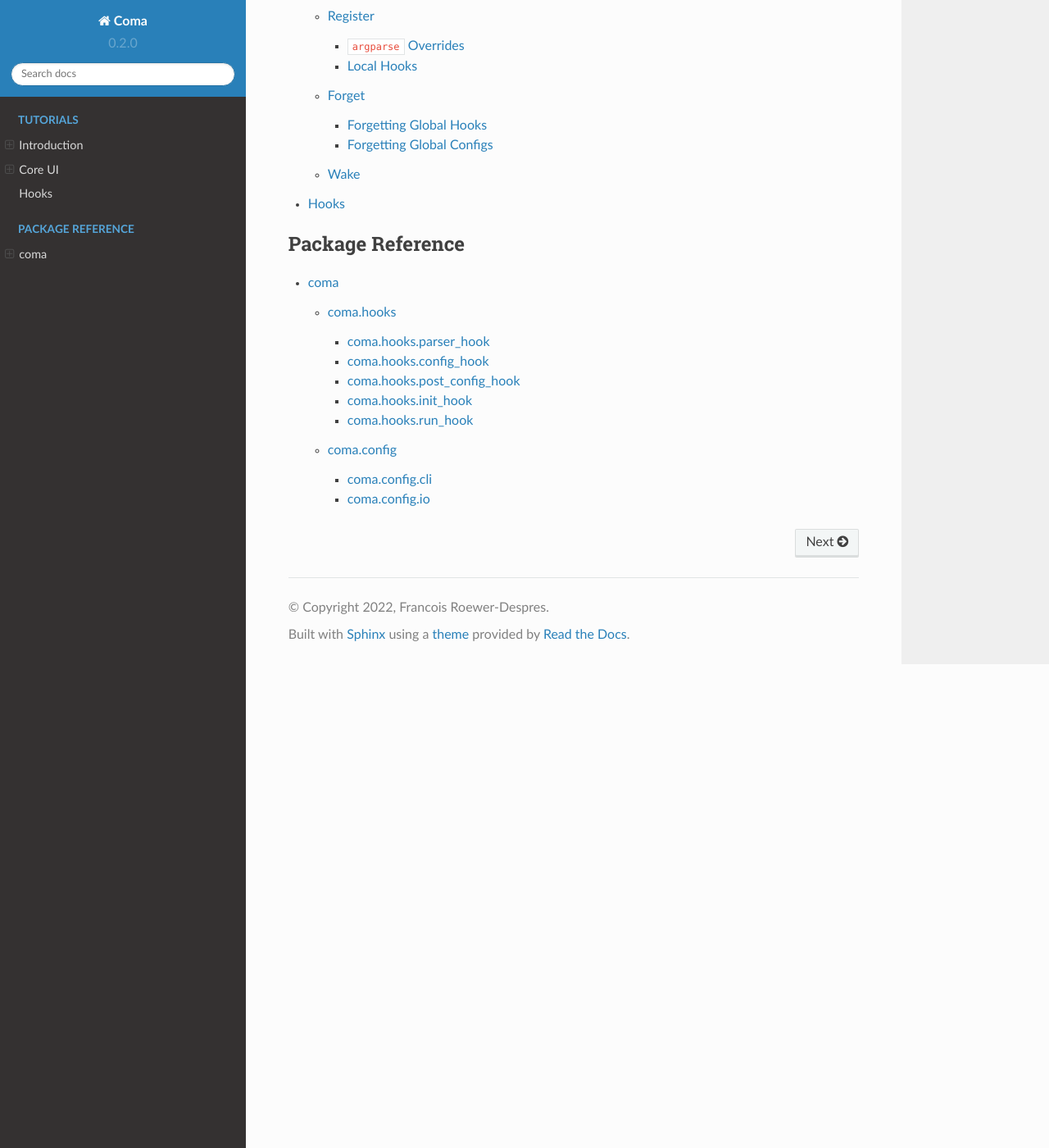
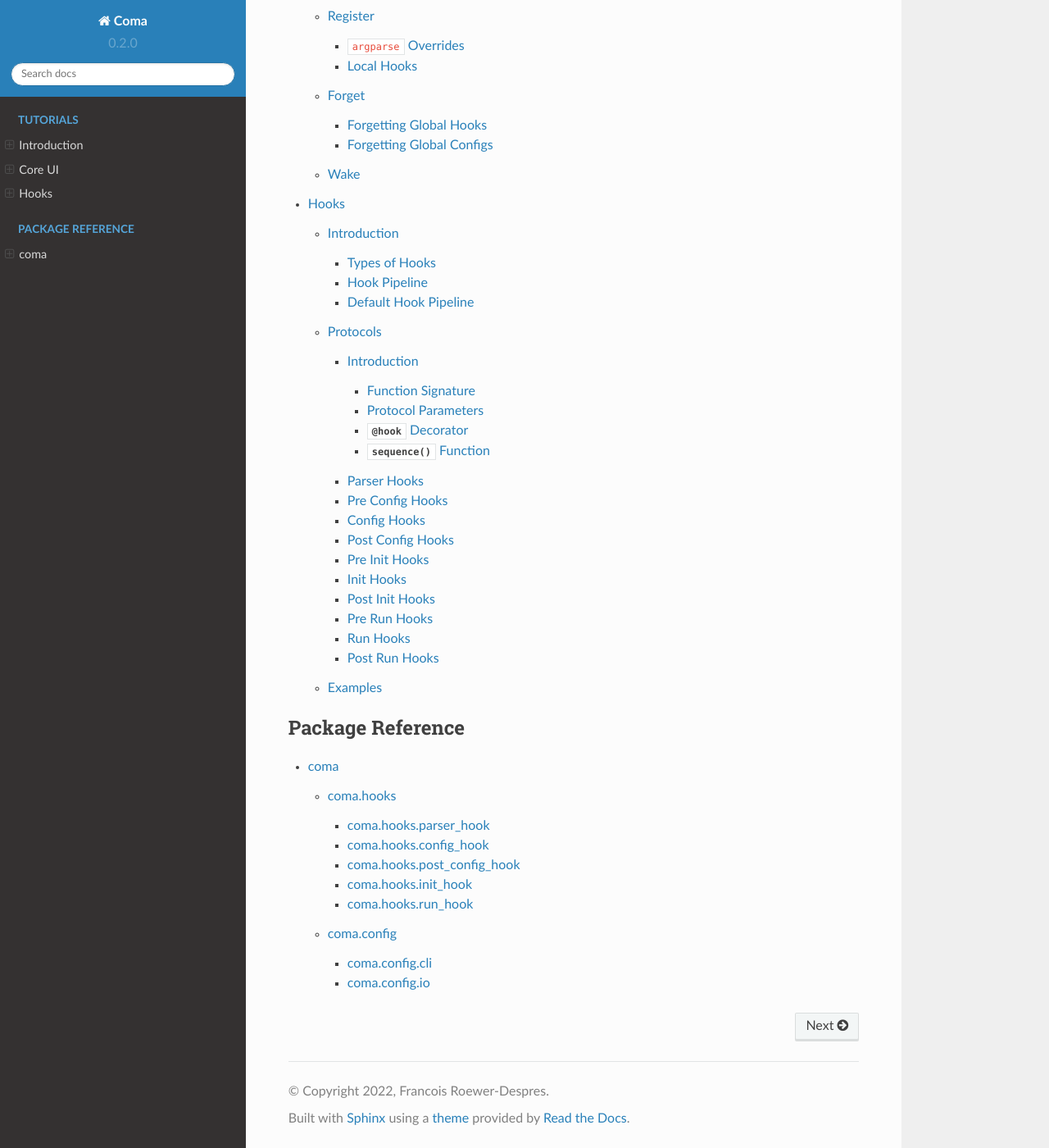
Before and after one commit to francois-rd/coma, a Sphinx documentation site: the page built from docs/source/index.rst, in a window 1280 px wide and 1400 px high, scrolled down 1602 px. Shown: the whole window at 82% size. Built offline with Sphinx 7.4.7 and the Read the Docs theme 2.0.0, drawn with Linux system fonts in a browser that asks for light colours; some of the changed lines change nothing that is shown.

Commit message:
Added hooks intro and part of protocol tutorials.

```diff
--- /dev/null
+++ b/docs/source/tutorials/hooks/examples.rst
@@ -0,0 +1,2 @@
+Examples
+========
--- a/docs/source/tutorials/hooks/index.rst
+++ b/docs/source/tutorials/hooks/index.rst
@@ -2,3 +2,8 @@
 =====
 
 Hooks make it easy to tweak, replace, or extend ``coma``.
+
+.. toctree::
+    intro
+    protocols
+    examples
--- /dev/null
+++ b/docs/source/tutorials/hooks/intro.rst
@@ -0,0 +1,133 @@
+Introduction
+============
+
+Hooks make it easy to tweak, replace, or extend ``coma``.
+
+Types of Hooks
+--------------
+
+At the highest level, hooks belong to one of two types:
+
+:parser hooks:
+    These hooks are called when a command is :func:`~coma.core.register.register`\ ed
+    and are meant to `add arguments <https://docs.python.org/3/library/argparse.html#the-add-argument-method>`_
+    to the underlying `ArgumentParser <https://docs.python.org/3/library/argparse.html#argparse.ArgumentParser>`_
+    bound to the command.
+:invocation hooks:
+    These hooks are called by :func:`~coma.core.wake.wake` if, and only if, the
+    command to which they are globally :func:`~coma.core.initiate.initiate`\ d
+    or locally :func:`~coma.core.register.register`\ ed is invoked.
+
+**Invocation hooks** further belong to one of three sub-types:
+
+:config hooks:
+    These hooks are meant to instantiate all config objects that are
+    are globally :func:`~coma.core.initiate.initiate`\ d or locally
+    :func:`~coma.core.register.register`\ ed to a command.
+:init hooks:
+    These hooks are meant to instantiate the command itself. For class-based
+    commands, these hooks are meant to instantiate the class. For function-based
+    commands, the function is internally wrapped in a class, and it is this
+    wrapper class that is meant to get instantiated.
+:run hooks:
+    These hooks are meant to run the command. For class-based commands, these
+    hooks are meant to call the command object's :obj:`run()` method. For
+    function-based commands, these hooks are meant to call the function itself.
+
+For all three hook sub-types above (**config**, **init**, and **run** **hooks**),
+each is further split into three sub-sub-types:
+
+:pre hooks:
+    These hooks are called immediately *before* the **main hooks** as a way to
+    prepend additional behavior.
+:main hooks:
+    These hooks are called immediately *after* the **pre hooks** are meant to
+    perform the bulk of the hook's work. These hooks correspond to the
+    **config**, **init**, and **run** **hooks** as described above.
+:post hooks:
+    These hooks are called immediately *after* the **main hooks** as a way to
+    append additional behavior.
+
+Altogether, there are 9 **invocation hooks**.
+
+Hook Pipeline
+-------------
+
+As stated above, **parser hooks** are called at the time a command is
+:func:`~coma.core.register.register`\ ed, whereas the **invocation hooks** are
+called if, and only if, the corresponding command is invoked.
+
+All **parser hooks** are :func:`~coma.core.initiate.initiate`\ d,
+:func:`~coma.core.register.register`\ ed, and/or
+:func:`~coma.core.forget.forget`\ -et+otten through the :obj:`parser_hook` keyword.
+
+All **invocation hooks** are :func:`~coma.core.initiate.initiate`\ d,
+:func:`~coma.core.register.register`\ ed, and/or
+:func:`~coma.core.forget.forget`\ -et+otten through the following keywords:
+
+:pre config hooks: :obj:`pre_config_hook`
+:main config hooks: :obj:`config_hook`
+:post config hooks: :obj:`post_config_hook`
+:pre init hooks: :obj:`pre_init_hook`
+:main init hooks: :obj:`init_hook`
+:post init hooks: :obj:`post_init_hook`
+:pre run hooks: :obj:`pre_config_hook`
+:main run hooks: :obj:`run_hook`
+:post run hooks: :obj:`post_run_hook`
+
+These are called in the listed order, one immediately following the other, and
+they make up the entirety of the invocation pipeline.
+
+Default Hook Pipeline
+---------------------
+
+Rather than hard-coding its behavior, ``coma``'s default behavior is, almost entirely, a
+result of having certain specific default hooks :func:`~coma.core.initiate.initiate`\ d.
+The upshot is that, there is almost no part of ``coma``'s default behavior that cannot
+be tweaked, replaced, or extended through clever use of hooks. The default hooks are:
+
+:parser hooks:
+    The default :obj:`parser_hook` is :func:`coma.hooks.parser_hook.default`.
+    This hook uses `add_argument() <https://docs.python.org/3/library/argparse.html#the-add-argument-method>`_
+    to add, for each config, a parser argument of the form :obj:`--{config_id}-path`
+    where :obj:`{config_id}` is the config's identifier. This enables an explicit
+    file path to the serialized config to be specified on the command line.
+:pre config hooks:
+    N/A
+:main config hooks:
+    The default :obj:`config_hook` is :func:`coma.hooks.config_hook.default`.
+    This hook does a lot of the heaving lifting for manifesting ``coma``'s
+    default behavior regarding configs. In short, for each config, this hook:
+
+        * Attempts to load the config from file. This can interact with the default :obj:`parser_hook`.
+        * If the config file isn't found, a config object with default attribute values is instantiated, and the default config object is serialized.
+
+    YAML is used for serialization by default (since it is the only format that
+    ``omegaconf`` supports), but ``coma`` also natively supports JSON.
+:post config hooks:
+    The default :obj:`post_config_hook` is :func:`coma.hooks.post_config_hook.default`.
+    This hook is responsible for overriding config attribute values with any that are
+    specified on the command line in ``omegaconf``'s `dot-list notation <https://omegaconf.readthedocs.io/en/2.1_branch/usage.html#from-a-dot-list>`_.
+:pre init hooks:
+    N/A
+:main init hooks:
+    The default :obj:`init_hook` is :func:`coma.hooks.init_hook.default`. This
+    hook initializes the command object by providing its constructor with all
+    configs, in order, as positional arguments.
+:post init hooks:
+    N/A
+:pre run hooks:
+    N/A
+:main run hooks:
+    The default :obj:`run_hook` is :func:`coma.hooks.run_hook.default`. This
+    hook calls the command object's :obj:`run()` method with no parameters.
+:post run hooks:
+    N/A
+
+.. note::
+
+    For each of the default hooks, **factory functions** are provided that can create
+    new variations on these defaults. For example, :func:`coma.hooks.run_hook.factory`
+    can be used to change the command execution method name from :obj:`run()` to
+    something else. See :doc:`here <../../references/hooks/index>` to explore all
+    factory options.
--- /dev/null
+++ b/docs/source/tutorials/hooks/protocols.rst
@@ -0,0 +1,150 @@
+Protocols
+=========
+
+As seen in the :doc:`./intro`, ``coma`` uses a hook pipeline, both to implement
+its default behavior and to enable customization. To makes this work, the
+various hooks must follow a pre-defined protocol for their function signature
+(for both the parameters and the return type).
+
+Introduction
+------------
+
+The hook protocols are fairly similar across all hook types, but there are a
+number of variations depending on the type. We begin by enumerating the shared
+aspects of the various protocols.
+
+Function Signature
+^^^^^^^^^^^^^^^^^^
+
+All protocols require the corresponding hook function signatures to define
+`positional-or-keyword <https://docs.python.org/3/library/inspect.html#inspect.Parameter>`_
+parameters. For example, we can define and invoke some (hypothetical) hook function as:
+
+.. code-block:: python
+
+    def some_hook(a, b, c):
+        ...
+    some_hook(a=..., b=..., c=...)
+
+This is fine because the hook function parameters are defined as positional-or-keyword.
+
+.. note::
+
+    Technically, the requirement is that the hook function parameters are not
+    positional-only, not variadic (positional or keyword), and not keyword-only.
+    In practice, that means they have to be positional-or-keyword.
+
+In addition to the above, **all** protocol parameters must be:
+
+    * Defined in the hook function's signature.
+    * Ordered correctly in the hook function's signature.
+    * Named (i.e., spelled) correctly in the hook function's signature.
+
+Protocol Parameters
+^^^^^^^^^^^^^^^^^^^
+
+Here, we list all possible protocol parameters.
+
+.. note::
+
+    Not every type of hook uses every protocol parameter. The type-specific
+    protocols are listed in the sections below.
+
+:name:
+    blah
+:configs:
+    blah
+:etc:
+    blah
+
+:obj:`@hook` Decorator
+^^^^^^^^^^^^^^^^^^^^^^
+
+For many hooks, only a subset of the corresponding protocol parameters is needed
+to implement its logic. It can therefore be cumbersome to define a function with
+multiple unused parameters just to satisfy the hook protocol. The :obj:`@hook`
+decorator solves this problem, as it allows hook functions to be defined with
+a subset of the protocol parameters. For example:
+
+.. code-block:: python
+
+    @coma.hooks.hook
+    def name_hook(name):
+        ...
+
+defines a hook that only requires the command's :obj:`name` and ignores all
+other protocol parameters.
+
+.. note::
+
+    The :obj:`@hook` decorator only alleviates the requirement that all protocol
+    parameters are defined in the hook function's signature. Other requirements,
+    such as having the correct ordering and spelling of parameters, remain active.
+
+:obj:`sequence()` Function
+^^^^^^^^^^^^^^^^^^^^^^^^^^
+
+Technically, each hook type in the hook pipeline accepts at most one function.
+However, it is often beneficial to decompose a large hook function into a
+series of smaller ones. These component functions must then be wrapped with
+a higher-order function that executes them in order, while binding all
+parameters using keywords.
+
+While this wrapping can always be done manually, a convenience wrapper,
+:func:`~coma.hooks.sequence`, can be used when all hooks share the exact same
+function signature (not just the same protocol!) to abstract away some of the
+minutiae. Compare:
+
+.. code-block:: python
+
+    coma.register(...,
+        parser_hook=coma.hooks.sequence(
+            coma.hooks.parser_hook.factory("-a", type=int, default=123),
+            coma.hooks.parser_hook.factory("-b", type=int, default=456),
+        )
+    )
+
+with:
+
+.. code-block:: python
+
+    @coma.hooks.hook
+    def wrapper(parser):
+        coma.hooks.parser_hook.factory("-a", type=int, default=123)(parser=parser)
+        coma.hooks.parser_hook.factory("-b", type=int, default=456)(parser=parser)
+
+    coma.register(..., parser_hook=wrapper)
+
+The former isn't shorter, but it removes the minutiae of adding
+:obj:`(parser=parser)` to each wrapped hook function and removes the need to
+decorate the wrapper function with the :obj:`@hook` decorator.
+
+Parser Hooks
+------------
+
+Pre Config Hooks
+----------------
+
+Config Hooks
+------------
+
+Post Config Hooks
+-----------------
+
+Pre Init Hooks
+--------------
+
+Init Hooks
+----------
+
+Post Init Hooks
+---------------
+
+Pre Run Hooks
+-------------
+
+Run Hooks
+---------
+
+Post Run Hooks
+--------------
```
